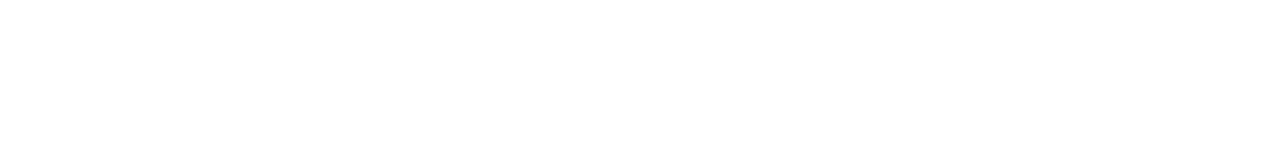
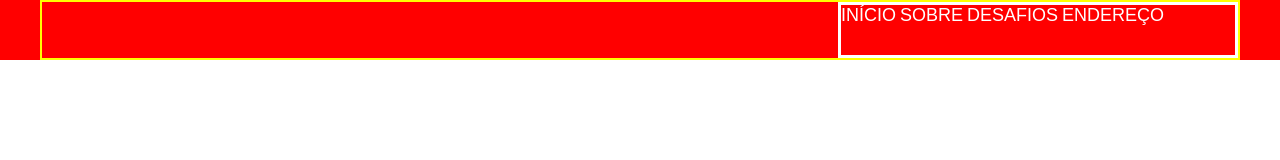
Before and after one commit to LuizHen527/Landing-page, a plain HTML site: page index.html in a window 1280 px wide. Drawn offline with Linux system fonts and the light colour scheme.

Commit message:
Salvando

```diff
--- a/css/style.css
+++ b/css/style.css
@@ -3,3 +3,41 @@
     padding: 0;
     box-sizing: border-box;
 }
+
+/* Classes genericas */
+
+.layout-grid {
+    width: 100%;
+    max-width: 1200px;
+    margin: 0 auto;
+    border: 2px solid yellow;
+}
+
+/* Header */
+
+header {
+    height: 60px;
+    background-color: red;
+
+}
+
+header .header-flex{
+    height: 100%;
+    display: flex;
+    justify-content: flex-end;
+    align-items: stretch;
+}
+
+header nav{
+    width: 400px;
+    border: 3px solid white;
+}
+
+header nav a {
+    font-family: sans-serif;
+    text-decoration: none;
+    color: white;
+    text-transform: uppercase;
+    font-size: 18px;
+
+}
--- a/index.html
+++ b/index.html
@@ -12,6 +12,17 @@
 
     <header>
 
+        <div class="layout-grid header-flex">
+
+        <nav>
+            <a href="">Início</a>
+            <a href="">Sobre</a>
+            <a href="">Desafios</a>
+            <a href="">Endereço</a>
+        </nav>
+
+        </div>
+
     </header>
 
     <main>
```
